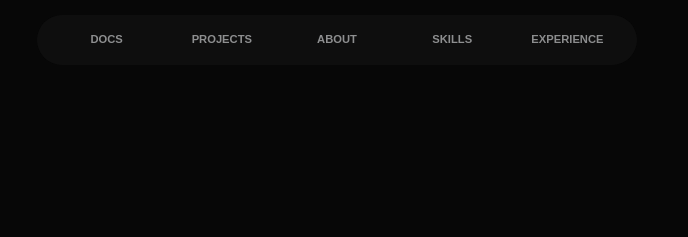
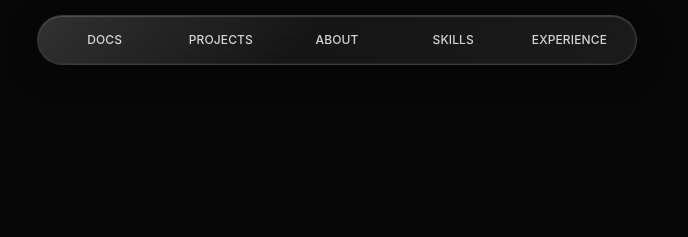
Before and after one commit to AndrewPanimdim/andrewpanimdim, a website built with Vite: page index.html in a window 1280 px wide. Shown: the top 237 px of the page, 303-991 px from the left. Built offline with nearby package versions, Linux system fonts and the light colour scheme; no server answers; a web font is replaced by a local one; what andrewpanimdim would draw is missing.

Commit message:
topnav apple like design update and css folder added in src

```diff
--- a/src/global.css
+++ b/src/global.css
@@ -81,6 +81,11 @@ main {
    TOP NAVIGATION
    ========================= */
 
+
+/* =====================================
+   TOP NAVIGATION - APPLE GLASS STYLE
+===================================== */
+
 #topnav {
   position: fixed;
   top: 15px;
@@ -88,43 +93,140 @@ main {
   transform: translateX(-50%);
   width: min(92vw, 600px);
   height: 50px;
-  border-radius: 30px;
-  background: rgba(20, 20, 20, 0.6);
-  backdrop-filter: blur(12px);
-  -webkit-backdrop-filter: blur(12px);
-  color: #fff;
+
   display: flex;
   align-items: center;
   justify-content: center;
+
+  color: #fff;
+  background: rgba(35, 35, 35, 0.55);
+
+  border: 1px solid rgba(255, 255, 255, 0.16);
+  border-radius: 30px;
+
+  backdrop-filter: blur(24px) saturate(180%);
+  -webkit-backdrop-filter: blur(24px) saturate(180%);
+
+  box-shadow:
+    0 8px 32px rgba(0, 0, 0, 0.25),
+    inset 0 1px 1px rgba(255, 255, 255, 0.18),
+    inset 0 -1px 1px rgba(255, 255, 255, 0.05);
+
   overflow: hidden;
+  isolation: isolate;
   z-index: 1000;
-  transition: width 0.5s cubic-bezier(0.2, 0.8, 0.2, 1);
+
+  transition:
+    width 0.5s cubic-bezier(0.2, 0.8, 0.2, 1),
+    background 0.3s ease,
+    box-shadow 0.3s ease;
+
   animation: slidedownnav 1s ease-in-out;
 }
 
+/* Glass reflection */
+#topnav::before {
+  content: "";
+  position: absolute;
+  inset: 0;
+  border-radius: inherit;
+  background: linear-gradient(
+    135deg,
+    rgba(255, 255, 255, 0.12),
+    transparent 45%,
+    rgba(255, 255, 255, 0.025)
+  );
+  pointer-events: none;
+  z-index: -1;
+}
+
+/* Compact state */
 #topnav.compact {
   width: 120px;
 }
 
-#topnav .tn-full,
+/* Full navigation */
+#topnav .tn-full {
+  position: absolute;
+  inset: 0;
+
+  display: flex;
+  align-items: center;
+  justify-content: center;
+  gap: 3px;
+
+  padding: 0 10px;
+  white-space: nowrap;
+
+  transition: opacity 0.3s ease;
+}
+
+/* Navigation links */
+#topnav .tn-card {
+  flex: 1;
+  display: flex;
+  align-items: center;
+  justify-content: center;
+
+  height: 72%;
+  padding: 0 10px;
+
+  color: rgba(255, 255, 255, 0.82);
+  background: transparent;
+  border: 1px solid transparent;
+  border-radius: 22px;
+
+  font-family: -apple-system, BlinkMacSystemFont, "Segoe UI", sans-serif;
+  font-size: 12px;
+  font-weight: 500;
+  letter-spacing: 0.01em;
+
+  text-decoration: none;
+  cursor: pointer;
+
+  transition:
+    background 0.25s ease,
+    border-color 0.25s ease,
+    color 0.25s ease;
+}
+
+/* Hover */
+#topnav .tn-card:hover {
+  color: #fff;
+  background: rgba(255, 255, 255, 0.12);
+  border-color: rgba(255, 255, 255, 0.12);
+}
+
+/* Active link */
+#topnav .tn-card.active {
+  color: #fff;
+  background: rgba(255, 255, 255, 0.16);
+  border-color: rgba(255, 255, 255, 0.12);
+}
+
+/* Hide old sublabels */
+#topnav .tn-card small {
+  display: none;
+}
+
+/* Compact navigation label */
 #topnav .tn-mini {
   position: absolute;
   white-space: nowrap;
+
+  opacity: 0;
+  pointer-events: none;
+
+  color: #fff;
+  font-family: -apple-system, BlinkMacSystemFont, "Segoe UI", sans-serif;
+  font-size: 13px;
+  font-weight: 600;
+  letter-spacing: 0.02em;
+
   transition: opacity 0.3s ease;
 }
 
-#topnav .tn-full {
-  position: absolute;
-  inset: 0;
-}
-
-#topnav .tn-mini {
-  opacity: 0;
-  pointer-events: none;
-  font-weight: 700;
-  letter-spacing: 0.1em;
-}
-
+/* Compact/full visibility */
 #topnav.compact .tn-full {
   opacity: 0;
   pointer-events: none;
@@ -135,21 +237,23 @@ main {
   pointer-events: auto;
 }
 
-.tn-projects {
-  text-decoration: none;
-  color: inherit;
-  font-family: inherit;
-  font-size: inherit;
-  cursor: pointer;
-  transition: opacity 0.25s ease;
+/* Keyboard accessibility */
+#topnav .tn-card:focus-visible {
+  outline: 2px solid rgba(255, 255, 255, 0.8);
+  outline-offset: -2px;
 }
 
-.tn-projects:hover {
-  opacity: 0.6;
+/* Entrance animation */
+@keyframes slidedownnav {
+  from {
+    opacity: 0;
+    translate: 0 -20px;
+  }
+  to {
+    opacity: 1;
+    translate: 0 0;
+  }
 }
-
-
-
 
 /* =========================
    GITHUB BADGE (top right corner)
--- a/src/sections/topnav-docs.css
+++ /dev/null
@@ -1,190 +0,0 @@
-
-/* =====================================
-   NAVBAR ENTRANCE
-===================================== */
-
-#topnav {
-  opacity: 0;
-  animation: navbarEnter 0.8s ease 4s forwards;
-}
-
-@keyframes navbarEnter {
-  from {
-    opacity: 0;
-    translate: 0 -15px;
-  }
-
-  to {
-    opacity: 1;
-    translate: 0 0;
-  }
-}
-
-
-/* =====================================
-   FLEX CONTAINER
-===================================== */
-
-#topnav .tn-full {
-  position: absolute;
-  inset: 0;
-
-  display: flex;
-  align-items: center;
-  justify-content: center;
-
-  width: 100%;
-  height: auto;
-  border-radius: 30px;
-
-  gap: 4px;
-  padding: 0 14px;
-}
-
-
-/* =====================================
-   NAVIGATION LINKS
-===================================== */
-
-#topnav .tn-card {
-  height: 70%;
-  flex: 1;
-  min-width: 0;
-
-  display: flex;
-  align-items: center;
-  justify-content: center;
-
-  position: relative;
-  overflow: hidden;
-
-  padding: 0 12px;
-  border-radius: 8px;
-
-  background: transparent;
-  color: #8e8f90;
-
-  text-decoration: none;
-  font-family: Arial, sans-serif;
-
-  cursor: none;
-
-  transition:
-    background-color 0.2s ease,
-    color 0.2s ease;
-}
-
-
-/* =====================================
-   CARD ENTRANCE
-===================================== */
-
-#topnav .tn-docs,
-#topnav .tn-projects,
-#topnav .tn-about,
-#topnav .tn-skills,
-#topnav .tn-experience,
-#topnav .tn-contact {
-  opacity: 0;
-  animation: cardEnter 0.5s ease forwards;
-}
-
-#topnav .tn-docs {
-  animation-delay: 4.85s;
-}
-
-#topnav .tn-projects {
-  animation-delay: 5.05s;
-}
-
-#topnav .tn-about {
-  animation-delay: 5.25s;
-}
-
-#topnav .tn-skills {
-  animation-delay: 5.45s;
-}
-
-#topnav .tn-experience {
-  animation-delay: 5.65s;
-}
-
-#topnav .tn-contact {
-  animation-delay: 5.85s;
-}
-
-@keyframes cardEnter {
-  from {
-    opacity: 0;
-    translate: 0 5px;
-  }
-
-  to {
-    opacity: 1;
-    translate: 0 0;
-  }
-}
-
-
-/* =====================================
-   LABELS
-===================================== */
-
-#topnav .tn-card span {
-  font-family: Arial, sans-serif;
-  font-size: 0.7rem;
-  font-weight: 600;
-
-  white-space: nowrap;
-  line-height: 1;
-}
-
-#topnav .tn-card small {
-  display: none;
-
-}
-
-
-/* =====================================
-   HOVER EFFECT
-===================================== */
-
-#topnav .tn-card:hover {
-  background-color: rgba(0, 0, 0, 0.145);
-  color: #f8f7f7;
-}
-
-
-/* =====================================
-   KEYBOARD ACCESSIBILITY
-===================================== */
-
-#topnav .tn-card:focus-visible {
-  outline: 2px solid #333;
-  outline-offset: 2px;
-}
-
-
-/* =====================================
-   COMPACT NAVBAR
-===================================== */
-
-#topnav.compact .tn-full {
-  opacity: 0;
-  pointer-events: none;
-  transition: opacity 0.3s ease;
-}
-
-
-/* =====================================
-   REDUCED MOTION
-===================================== */
-
-@media (prefers-reduced-motion: reduce) {
-  #topnav,
-  #topnav .tn-card {
-    animation: none;
-    opacity: 1;
-    transition: none;
-  }
-}
--- a/src/sections/topnav.ts
+++ b/src/sections/topnav.ts
@@ -1,5 +1,5 @@
 
-import './topnav-docs.css'
+
 
 export function initTopNav(): () => void {
   const base = import.meta.env.BASE_URL
```
Also changed, not shown: src/css/docs.css (renamed from src/docs.css).
